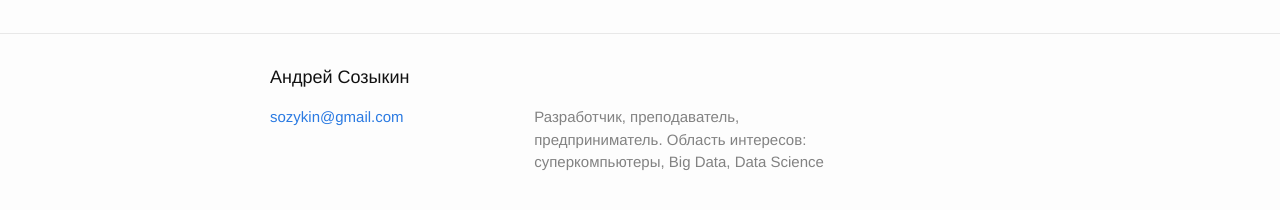
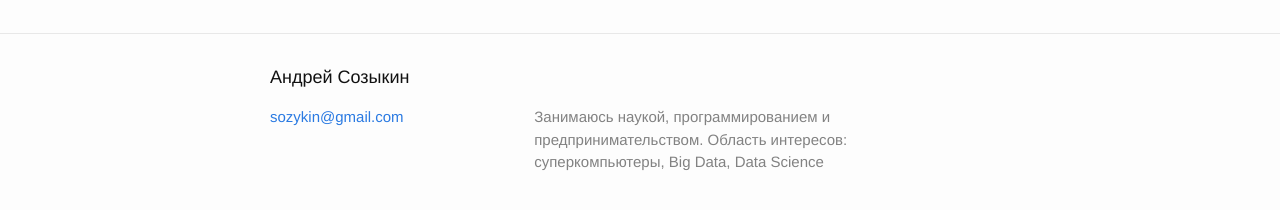
Before and after one commit to sozykin/asozykin.ru, a Jekyll site: the page built from index.html, in a window 1280 px wide. Shown: the part 218-428 px from the top of the page. Built offline with Jekyll 4.4.1, drawn with Linux system fonts in a browser that asks for light colours.

Commit message:
Update of my description

```diff
--- a/_config.yml
+++ b/_config.yml
@@ -9,7 +9,7 @@
 title: Андрей Созыкин
 email: sozykin@gmail.com
 description: > # this means to ignore newlines until "baseurl:"
-  Разработчик, преподаватель, предприниматель.
+  Занимаюсь наукой, программированием и предпринимательством.
   Область интересов: суперкомпьютеры, Big Data, Data Science
 baseurl: "" # the subpath of your site, e.g. /blog
 url: "http://yourdomain.com" # the base hostname & protocol for your site
```
